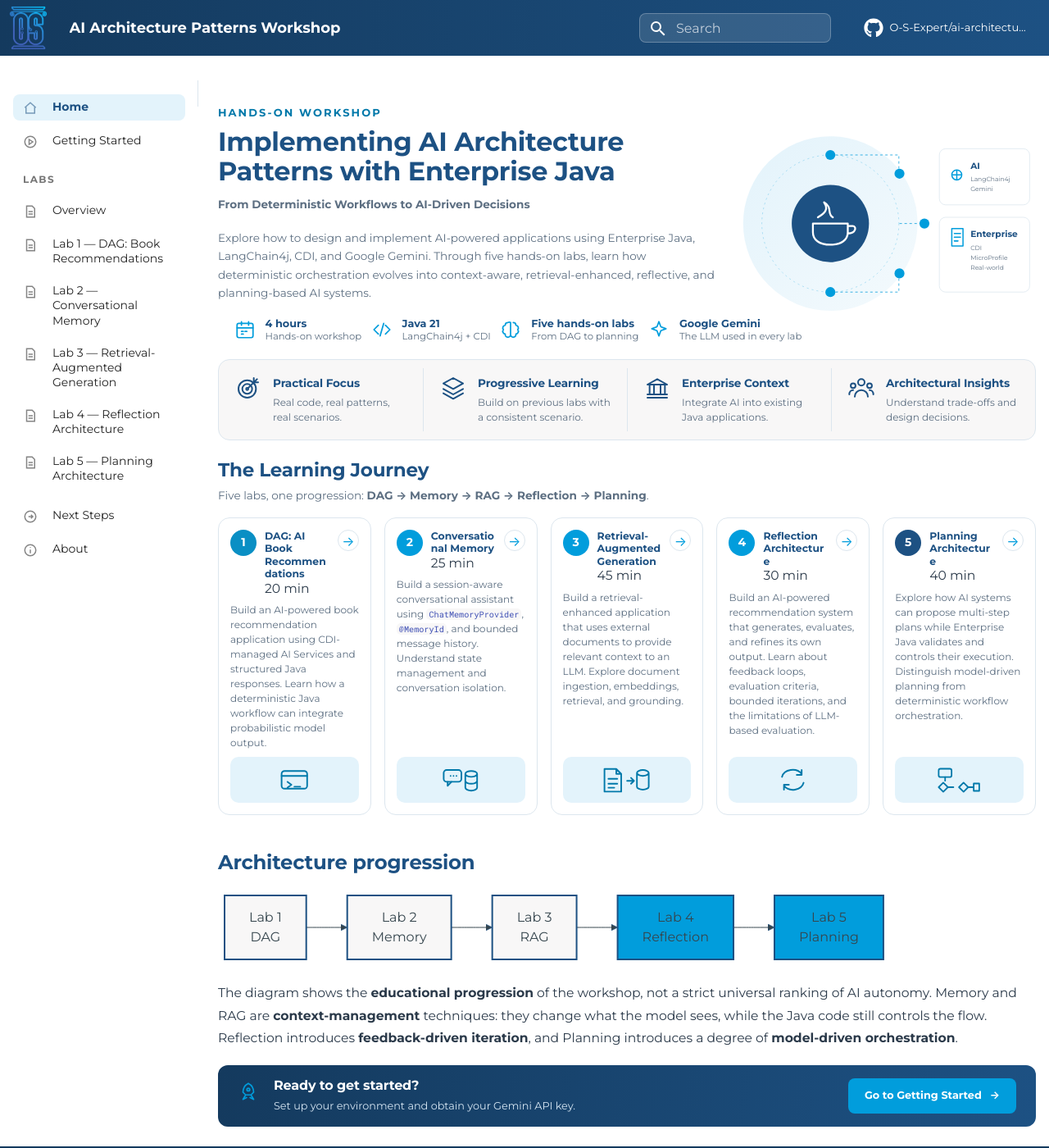
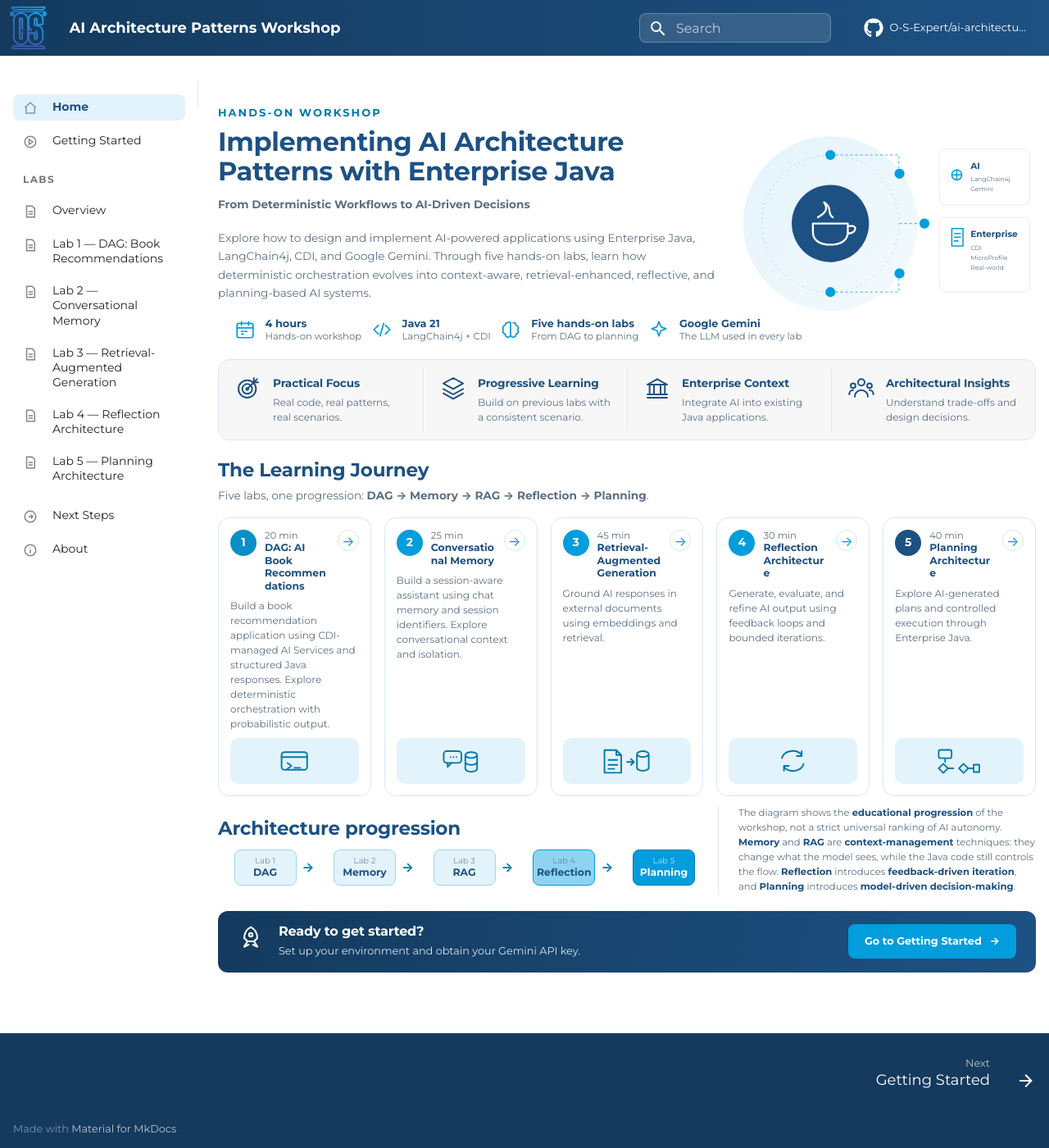
Before and after one commit to o-s-expert/ai-architecture-patterns-workshop, an MkDocs documentation site: the page built from docs/index.md, in a window 1280 px wide and 1400 px high. Shown: the whole window at 82% size. Built offline with MkDocs 1.6.1 and Material for MkDocs 9.7.7, drawn with Linux system fonts in a browser that asks for light colours; comment, search, counter and statistics services are not loaded.

Commit message:
docs(index): refine lab descriptions and update architecture progression section

````diff
--- a/docs/index.md
+++ b/docs/index.md
@@ -45,32 +45,28 @@ hide:
 <p class="os-section-sub">Five labs, one progression: <strong>DAG → Memory → RAG → Reflection → Planning</strong>.</p>
 
 <div class="os-cards">
-<a class="os-card" href="labs/lab1-hello-world/"><div class="os-card-head"><span class="os-num">1</span><span class="os-card-title"><strong>DAG: AI Book Recommendations</strong><span>20 min</span></span><span class="os-arrow" aria-hidden="true">→</span></div><p>Build an AI-powered book recommendation application using CDI-managed AI Services and structured Java responses. Learn how a deterministic Java workflow can integrate probabilistic model output.</p><div class="os-card-art" aria-hidden="true"><svg viewBox="0 0 32 30" aria-hidden="true" focusable="false"><rect x="3" y="6" width="26" height="18" rx="3"/><path d="M3 11h26M9 17l4 3-4 3M16 22h6"/></svg></div></a>
-<a class="os-card" href="labs/lab2-memory/"><div class="os-card-head"><span class="os-num">2</span><span class="os-card-title"><strong>Conversational Memory</strong><span>25 min</span></span><span class="os-arrow" aria-hidden="true">→</span></div><p>Build a session-aware conversational assistant using <code>ChatMemoryProvider</code>, <code>@MemoryId</code>, and bounded message history. Understand state management and conversation isolation.</p><div class="os-card-art" aria-hidden="true"><svg viewBox="0 0 38 30" aria-hidden="true" focusable="false"><rect x="2" y="5" width="18" height="12" rx="3"/><path d="M6 17v4l4-4M9 11h.01M12 11h.01M15 11h.01M24 9c0-1.7 3-3 6-3s6 1.3 6 3v14c0 1.7-3 3-6 3s-6-1.3-6-3zM24 9c0 1.7 3 3 6 3s6-1.3 6-3M24 16c0 1.7 3 3 6 3s6-1.3 6-3"/></svg></div></a>
-<a class="os-card" href="labs/lab3-rag/"><div class="os-card-head"><span class="os-num">3</span><span class="os-card-title"><strong>Retrieval-Augmented Generation</strong><span>45 min</span></span><span class="os-arrow" aria-hidden="true">→</span></div><p>Build a retrieval-enhanced application that uses external documents to provide relevant context to an LLM. Explore document ingestion, embeddings, retrieval, and grounding.</p><div class="os-card-art" aria-hidden="true"><svg viewBox="0 0 52 30" aria-hidden="true" focusable="false"><path d="M3 4h12l5 5v18H3zM15 4v5h5M7 14h9M7 19h9M7 23h6M26 16h6M30 13l3 3-3 3M36 8c0-1.7 3-3 6-3s6 1.3 6 3v14c0 1.7-3 3-6 3s-6-1.3-6-3zM36 8c0 1.7 3 3 6 3s6-1.3 6-3"/></svg></div></a>
-<a class="os-card" href="labs/lab4-reflection/"><div class="os-card-head"><span class="os-num">4</span><span class="os-card-title"><strong>Reflection Architecture</strong><span>30 min</span></span><span class="os-arrow" aria-hidden="true">→</span></div><p>Build an AI-powered recommendation system that generates, evaluates, and refines its own output. Learn about feedback loops, evaluation criteria, bounded iterations, and the limitations of LLM-based evaluation.</p><div class="os-card-art" aria-hidden="true"><svg viewBox="0 0 34 30" aria-hidden="true" focusable="false"><path d="M6 12a11 9 0 0 1 20-3M26 5v5h-5M28 18a11 9 0 0 1-20 3M8 25v-5h5"/></svg></div></a>
-<a class="os-card" href="labs/lab5-planning/"><div class="os-card-head"><span class="os-num">5</span><span class="os-card-title"><strong>Planning Architecture</strong><span>40 min</span></span><span class="os-arrow" aria-hidden="true">→</span></div><p>Explore how AI systems can propose multi-step plans while Enterprise Java validates and controls their execution. Distinguish model-driven planning from deterministic workflow orchestration.</p><div class="os-card-art" aria-hidden="true"><svg viewBox="0 0 50 32" aria-hidden="true" focusable="false"><rect x="3" y="4" width="14" height="9" rx="2"/><path d="M10 13v4M3 24l5-5 5 5-5 5zM13 24h6M25 24l5-5 5 5-5 5zM35 24h6M41 20h6v8h-6z"/></svg></div></a>
+<a class="os-card" href="labs/lab1-hello-world/"><div class="os-card-head"><span class="os-num">1</span><span class="os-card-title"><span class="os-dur">20 min</span><strong>DAG: AI Book Recommendations</strong></span><span class="os-arrow" aria-hidden="true">→</span></div><p>Build a book recommendation application using CDI-managed AI Services and structured Java responses. Explore deterministic orchestration with probabilistic output.</p><div class="os-card-art" aria-hidden="true"><svg viewBox="0 0 32 30" aria-hidden="true" focusable="false"><rect x="3" y="6" width="26" height="18" rx="3"/><path d="M3 11h26M9 17l4 3-4 3M16 22h6"/></svg></div></a>
+<a class="os-card" href="labs/lab2-memory/"><div class="os-card-head"><span class="os-num">2</span><span class="os-card-title"><span class="os-dur">25 min</span><strong>Conversational Memory</strong></span><span class="os-arrow" aria-hidden="true">→</span></div><p>Build a session-aware assistant using chat memory and session identifiers. Explore conversational context and isolation.</p><div class="os-card-art" aria-hidden="true"><svg viewBox="0 0 38 30" aria-hidden="true" focusable="false"><rect x="2" y="5" width="18" height="12" rx="3"/><path d="M6 17v4l4-4M9 11h.01M12 11h.01M15 11h.01M24 9c0-1.7 3-3 6-3s6 1.3 6 3v14c0 1.7-3 3-6 3s-6-1.3-6-3zM24 9c0 1.7 3 3 6 3s6-1.3 6-3M24 16c0 1.7 3 3 6 3s6-1.3 6-3"/></svg></div></a>
+<a class="os-card" href="labs/lab3-rag/"><div class="os-card-head"><span class="os-num">3</span><span class="os-card-title"><span class="os-dur">45 min</span><strong>Retrieval-Augmented Generation</strong></span><span class="os-arrow" aria-hidden="true">→</span></div><p>Ground AI responses in external documents using embeddings and retrieval.</p><div class="os-card-art" aria-hidden="true"><svg viewBox="0 0 52 30" aria-hidden="true" focusable="false"><path d="M3 4h12l5 5v18H3zM15 4v5h5M7 14h9M7 19h9M7 23h6M26 16h6M30 13l3 3-3 3M36 8c0-1.7 3-3 6-3s6 1.3 6 3v14c0 1.7-3 3-6 3s-6-1.3-6-3zM36 8c0 1.7 3 3 6 3s6-1.3 6-3"/></svg></div></a>
+<a class="os-card" href="labs/lab4-reflection/"><div class="os-card-head"><span class="os-num">4</span><span class="os-card-title"><span class="os-dur">30 min</span><strong>Reflection Architecture</strong></span><span class="os-arrow" aria-hidden="true">→</span></div><p>Generate, evaluate, and refine AI output using feedback loops and bounded iterations.</p><div class="os-card-art" aria-hidden="true"><svg viewBox="0 0 34 30" aria-hidden="true" focusable="false"><path d="M6 12a11 9 0 0 1 20-3M26 5v5h-5M28 18a11 9 0 0 1-20 3M8 25v-5h5"/></svg></div></a>
+<a class="os-card" href="labs/lab5-planning/"><div class="os-card-head"><span class="os-num">5</span><span class="os-card-title"><span class="os-dur">40 min</span><strong>Planning Architecture</strong></span><span class="os-arrow" aria-hidden="true">→</span></div><p>Explore AI-generated plans and controlled execution through Enterprise Java.</p><div class="os-card-art" aria-hidden="true"><svg viewBox="0 0 50 32" aria-hidden="true" focusable="false"><rect x="3" y="4" width="14" height="9" rx="2"/><path d="M10 13v4M3 24l5-5 5 5-5 5zM13 24h6M25 24l5-5 5 5-5 5zM35 24h6M41 20h6v8h-6z"/></svg></div></a>
 </div>
 
-## Architecture progression
-
-```mermaid
-%%{init: {"theme": "base", "themeVariables": {"primaryColor": "#F8F7F7", "primaryBorderColor": "#019DDC", "primaryTextColor": "#1D5183", "lineColor": "#1D5183", "fontFamily": "Montserrat, sans-serif"}}}%%
-flowchart LR
-    A["Lab 1<br/>DAG"] --> B["Lab 2<br/>Memory"]
-    B --> C["Lab 3<br/>RAG"]
-    C --> D["Lab 4<br/>Reflection"]
-    D --> E["Lab 5<br/>Planning"]
-
-    classDef ctx fill:#F8F7F7,stroke:#1D5183,color:#1D5183,stroke-width:2px;
-    classDef ctrl fill:#019DDC,stroke:#1D5183,color:#FFFFFF,stroke-width:2px;
-    class A,B,C ctx;
-    class D,E ctrl;
-```
-
-The diagram shows the **educational progression** of the workshop, not a strict universal ranking of AI autonomy. Memory and RAG are **context-management** techniques: they change what the model sees, while the Java code still controls the flow. Reflection introduces **feedback-driven iteration**, and Planning introduces a degree of **model-driven orchestration**.
+<div class="os-progress">
+<div>
+<h2 class="os-section-title" id="architecture-progression">Architecture progression</h2>
+<ol class="os-steps-flow" aria-label="Workshop progression">
+<li class="s1"><small>Lab 1</small><strong>DAG</strong></li>
+<li class="s2"><small>Lab 2</small><strong>Memory</strong></li>
+<li class="s3"><small>Lab 3</small><strong>RAG</strong></li>
+<li class="s4"><small>Lab 4</small><strong>Reflection</strong></li>
+<li class="s5"><small>Lab 5</small><strong>Planning</strong></li>
+</ol>
+</div>
+<p>The diagram shows the <strong>educational progression</strong> of the workshop, not a strict universal ranking of AI autonomy. <strong>Memory</strong> and <strong>RAG</strong> are <strong>context-management</strong> techniques: they change what the model sees, while the Java code still controls the flow. <strong>Reflection</strong> introduces <strong>feedback-driven iteration</strong>, and <strong>Planning</strong> introduces <strong>model-driven decision-making</strong>.</p>
+</div>
 
 <div class="os-cta">
-<div style="display:flex;gap:.9rem;align-items:center"><span class="os-meta"><svg viewBox="0 0 24 24" aria-hidden="true" focusable="false"><path d="M12 2c4 2 6 6 6 10l-3 3h-6l-3-3c0-4 2-8 6-10zM9 15l-3 5 4-2M15 15l3 5-4-2"/><circle cx="12" cy="9" r="1.6"/></svg></span><div><h2>Ready to get started?</h2><p>Set up your environment and obtain your Gemini API key.</p></div></div>
+<div class="os-cta-text"><span class="os-meta"><svg viewBox="0 0 24 24" aria-hidden="true" focusable="false"><path d="M12 2c4 2 6 6 6 10l-3 3h-6l-3-3c0-4 2-8 6-10zM9 15l-3 5 4-2M15 15l3 5-4-2"/><circle cx="12" cy="9" r="1.6"/></svg></span><div><h2>Ready to get started?</h2><p>Set up your environment and obtain your Gemini API key.</p></div></div>
 <a class="os-button" href="getting-started/">Go to Getting Started <span aria-hidden="true">→</span></a>
 </div>
````
